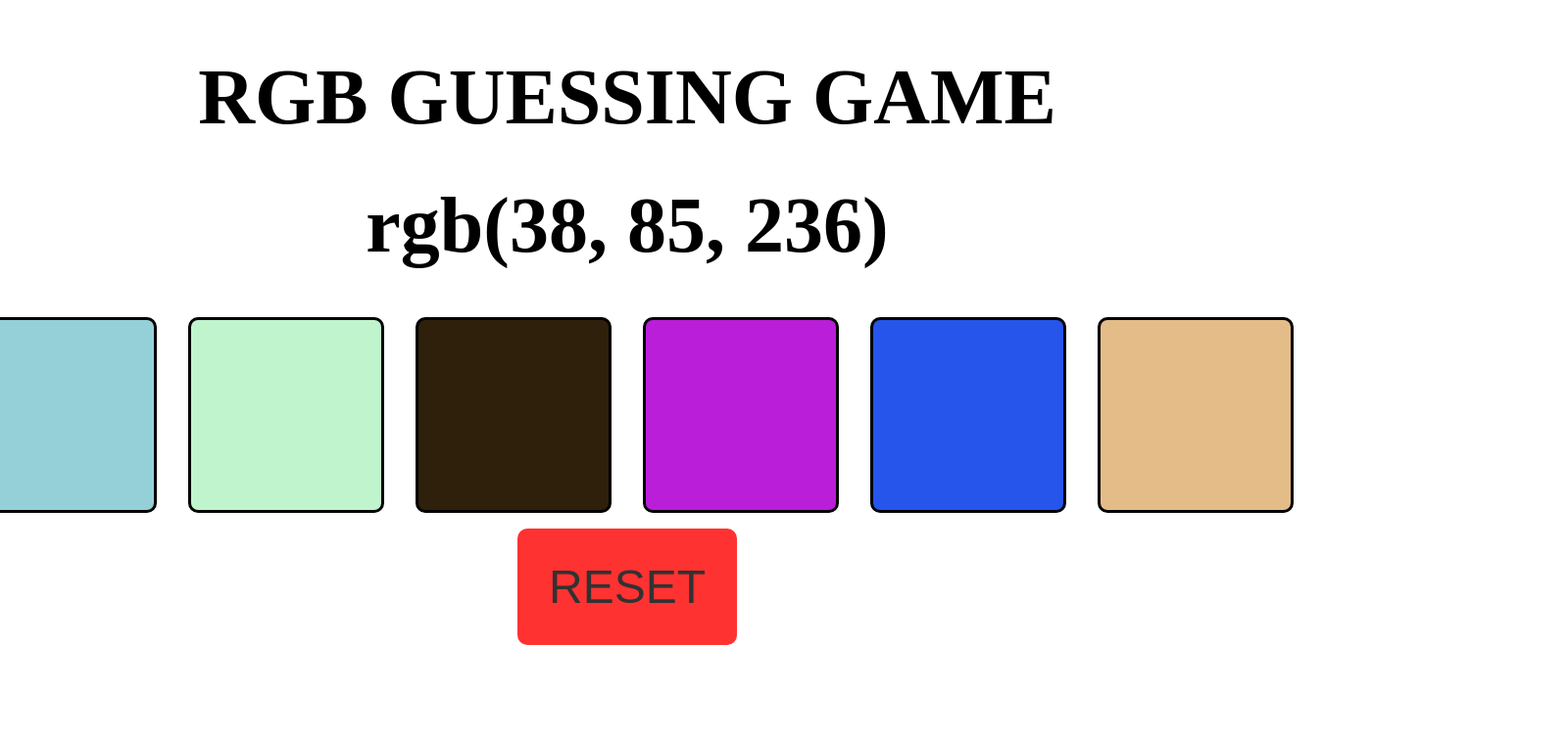
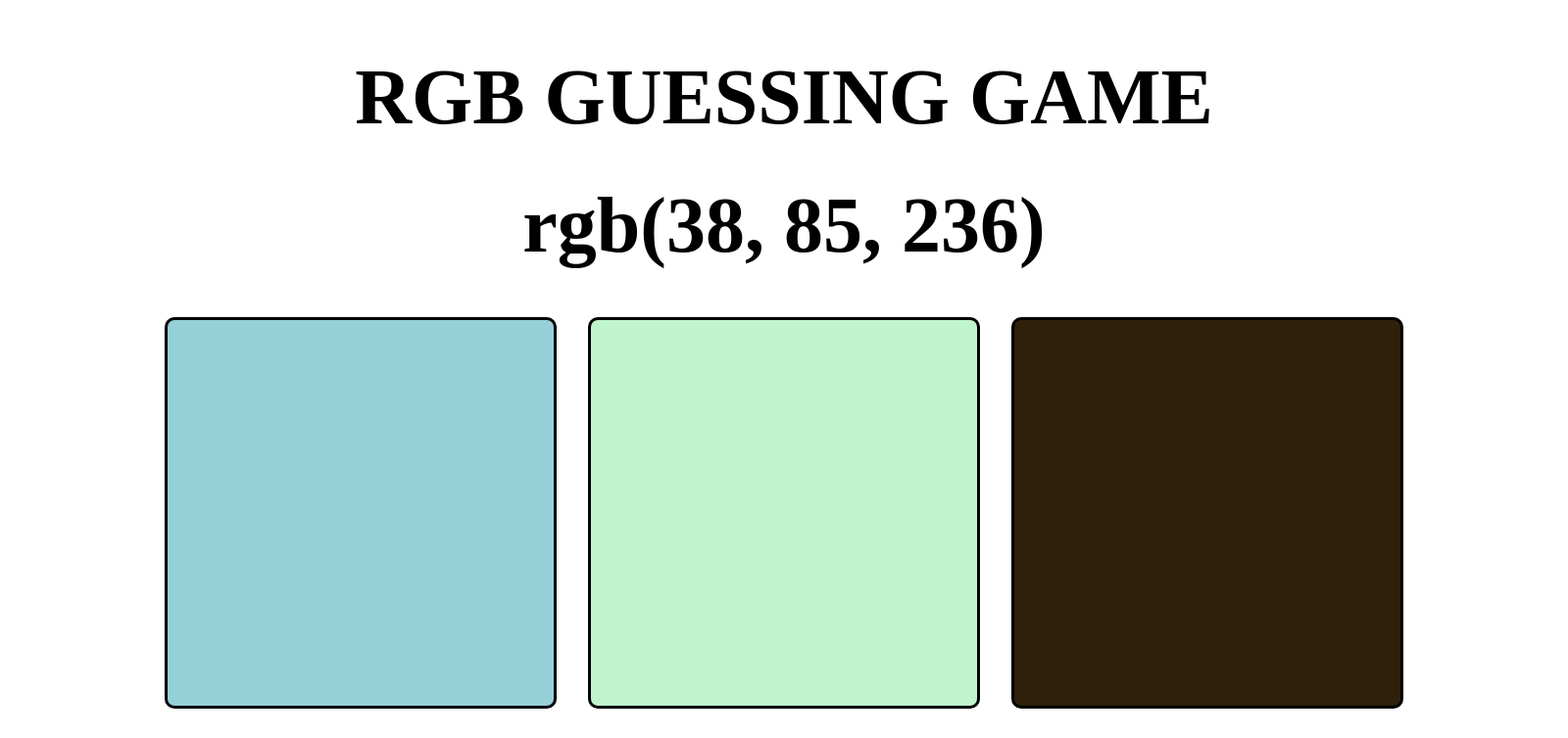
Before and after one commit to Mattwwilson34/color-picker-game, a React (Create React App) app: page / in a window 1280 px wide. Shown: the top 754 px of the page at 98% size, 1600 px wide, since content can reach past the window. Built offline with nearby package versions, Linux system fonts and the light colour scheme.

Commit message:
Updated styles

```diff
--- a/src/App.css
+++ b/src/App.css
@@ -1,8 +1,9 @@
 .App {
   display: flex;
+  align-items: center;
   flex-direction: column;
-  align-items: center;
-  justify-content: space-around;
+  width: 100rem;
+  margin: auto;
 }
 
 .App h1 {
@@ -12,4 +13,6 @@
 
 .ColorBlockContainer {
   display: flex;
+  justify-content: center;
+  flex-wrap: wrap;
 }
--- a/src/Components/Button/Button.css
+++ b/src/Components/Button/Button.css
@@ -5,6 +5,7 @@ button {
   padding: 2rem;
   background-color: red;
   opacity: 0.8;
+  margin: 4rem;
 }
 
 button:hover {
--- a/src/Components/ColorBlock/ColorBlock.css
+++ b/src/Components/ColorBlock/ColorBlock.css
@@ -1,6 +1,6 @@
 .ColorBlock {
-  height: 200px;
-  width: 200px;
+  min-height: 25rem;
+  min-width: 25rem;
   border: 3px solid black;
   border-radius: 10px;
   margin: 1rem;
```
